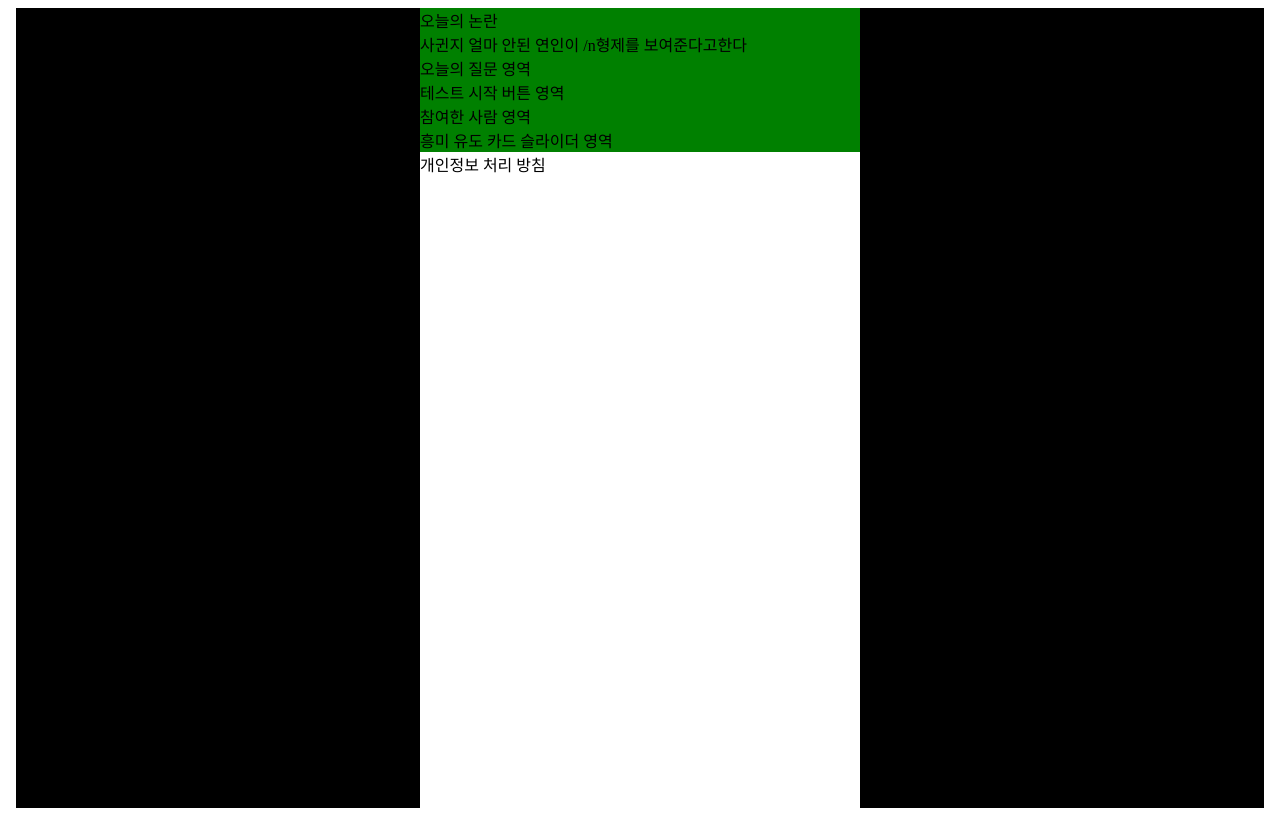
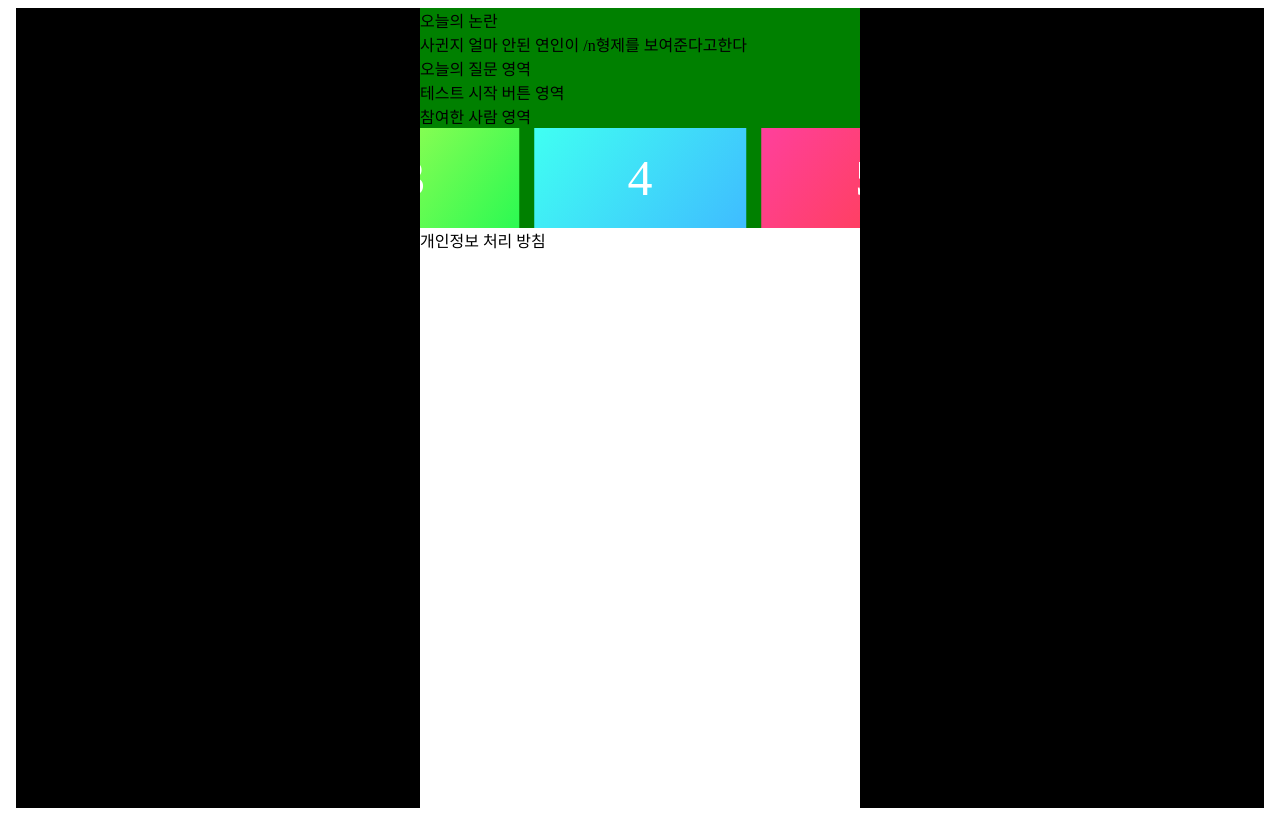
Before and after one commit to cheong-gu/byenolan, a Next.js app: page / in a window 1280 px wide. Built offline with nearby package versions, Linux system fonts and the light colour scheme.

Commit message:
슬라이더 추가

```diff
--- a/package.json
+++ b/package.json
@@ -17,6 +17,7 @@
     "@types/react-dom": "18.2.7",
     "eslint": "8.48.0",
     "eslint-config-next": "13.4.19",
+    "keen-slider": "^6.8.6",
     "next": "13.4.19",
     "react": "18.2.0",
     "react-dom": "18.2.0",
--- a/src/app/page.tsx
+++ b/src/app/page.tsx
@@ -1,7 +1,8 @@
 "use client";
 
 import styled from "@emotion/styled";
-
+import { useKeenSlider } from "keen-slider/react";
+import "keen-slider/keen-slider.min.css";
 const Footer = styled.footer`
   background-color: white;
   width: 440px;
@@ -14,25 +15,143 @@ const HomeWrap = styled.div`
   background-color: green;
 `;
 export default function Home() {
+  const [sliderRef] = useKeenSlider(
+    {
+      mode: "free-snap",
+      loop: true,
+      slides: { origin: "center", perView: 2, spacing: 15 },
+    },
+
+    [
+      (slider) => {
+        let timeout: NodeJS.Timeout;
+        let mouseOver = false;
+        function clearNextTimeout() {
+          clearTimeout(timeout);
+        }
+        function nextTimeout() {
+          clearTimeout(timeout);
+          if (mouseOver) return;
+          timeout = setTimeout(() => {
+            slider.next();
+          }, 1000);
+        }
+        slider.on("created", () => {
+          slider.container.addEventListener("mouseover", () => {
+            mouseOver = true;
+            clearNextTimeout();
+          });
+          slider.container.addEventListener("mouseout", () => {
+            mouseOver = false;
+            nextTimeout();
+          });
+          nextTimeout();
+        });
+        slider.on("dragStarted", clearNextTimeout);
+        slider.on("animationEnded", nextTimeout);
+        slider.on("updated", nextTimeout);
+      },
+    ]
+  );
   return (
     <HomeWrap>
       <div>
         오늘의 논란
         <div>사귄지 얼마 안된 연인이 /n형제를 보여준다고한다</div>
       </div>
-      <div>
-        오늘의 질문 영역
-      </div>
-      <div>
-        테스트 시작 버튼 영역
-      </div>
-      <div>
-        참여한 사람 영역
-      </div>
-      <div>
-        흥미 유도 카드 슬라이더 영역
+      <div>오늘의 질문 영역</div>
+      <div>테스트 시작 버튼 영역</div>
+      <div>참여한 사람 영역</div>
+      <div ref={sliderRef} className="keen-slider">
+        <NumberSlide1 className="keen-slider__slide">1</NumberSlide1>
+        <NumberSlide2 className="keen-slider__slide number-slide2">
+          2
+        </NumberSlide2>
+        <NumberSlide3 className="keen-slider__slide number-slide3">
+          3
+        </NumberSlide3>
+        <NumberSlide4 className="keen-slider__slide number-slide4">
+          4
+        </NumberSlide4>
+        <NumberSlide5 className="keen-slider__slide number-slide5">
+          5
+        </NumberSlide5>
+        <NumberSlide6 className="keen-slider__slide number-slide6">
+          6
+        </NumberSlide6>
       </div>
       <Footer>개인정보 처리 방침</Footer>
     </HomeWrap>
   );
 }
+const NumberSlide = styled.div`
+  background: grey;
+  display: flex;
+  align-items: center;
+  justify-content: center;
+  font-size: 50px;
+  color: #fff;
+  font-weight: 500;
+  height: 100px;
+  width: 380px;
+  max-height: 100vh;
+`;
+
+const NumberSlide1 = styled(NumberSlide)`
+  background: rgb(64, 175, 255);
+  background: linear-gradient(
+    128deg,
+    rgba(64, 175, 255, 1) 0%,
+    rgba(63, 97, 255, 1) 100%
+  );
+`;
+
+const NumberSlide2 = styled(NumberSlide)`
+  background: rgb(255, 75, 64);
+  background: linear-gradient(
+    128deg,
+    rgba(255, 154, 63, 1) 0%,
+    rgba(255, 75, 64, 1) 100%
+  );
+`;
+
+const NumberSlide3 = styled(NumberSlide)`
+  background: rgb(182, 255, 64);
+  background: linear-gradient(
+    128deg,
+    rgba(182, 255, 64, 1) 0%,
+    rgba(63, 255, 71, 1) 100%
+  );
+  background: linear-gradient(
+    128deg,
+    rgba(189, 255, 83, 1) 0%,
+    rgba(43, 250, 82, 1) 100%
+  );
+`;
+
+const NumberSlide4 = styled(NumberSlide)`
+  background: rgb(64, 255, 242);
+  background: linear-gradient(
+    128deg,
+    rgba(64, 255, 242, 1) 0%,
+    rgba(63, 188, 255, 1) 100%
+  );
+`;
+
+const NumberSlide5 = styled(NumberSlide)`
+  background: rgb(255, 64, 156);
+  background: linear-gradient(
+    128deg,
+    rgba(255, 64, 156, 1) 0%,
+    rgba(255, 63, 63, 1) 100%
+  );
+`;
+
+const NumberSlide6 = styled(NumberSlide)`
+  background: rgb(64, 76, 255);
+  background: linear-gradient(
+    128deg,
+    rgba(64, 76, 255, 1) 0%,
+    rgba(174, 63, 255, 1) 100%
+  );
+`;
```
Also changed, not shown: 1 other file (tests, documents, lock files or other folders).
